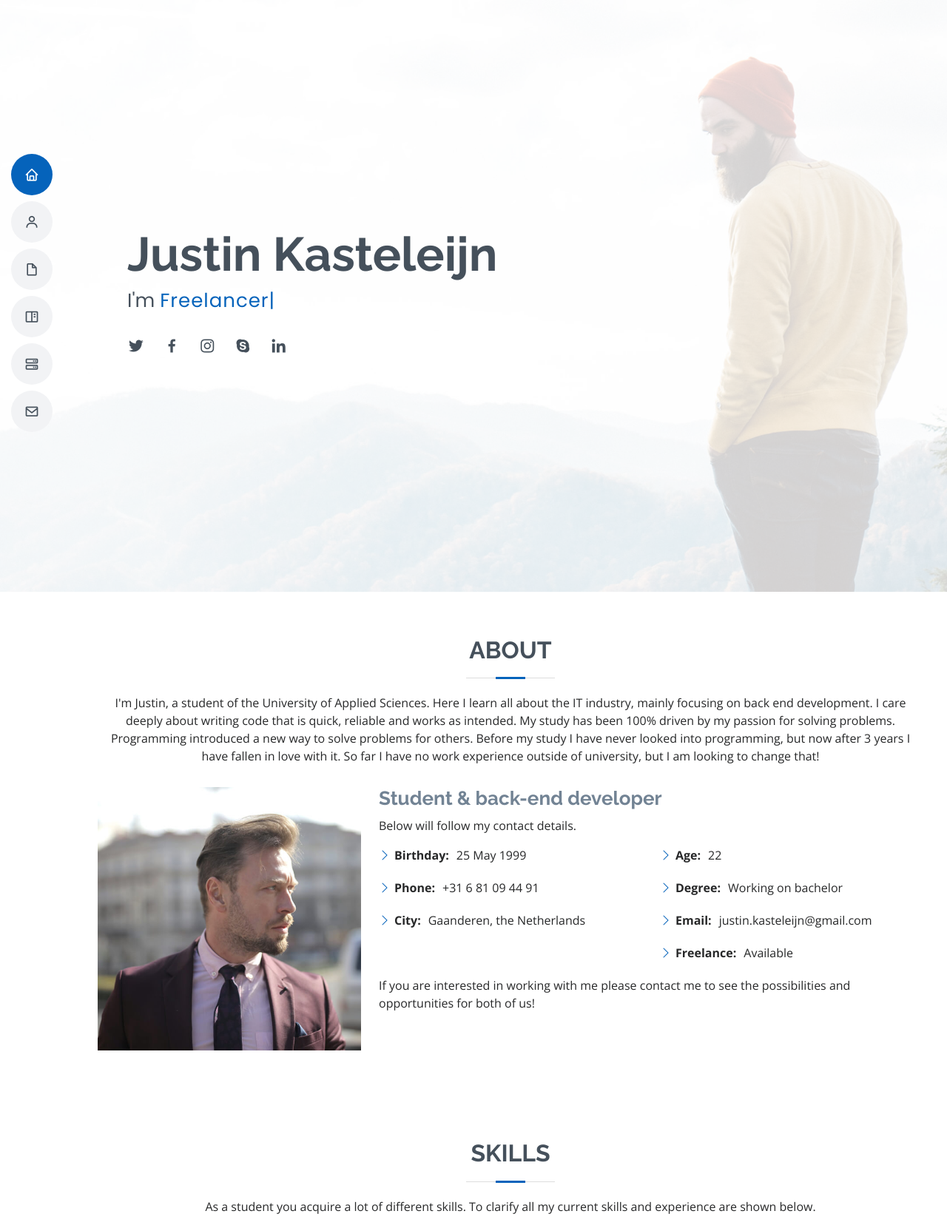
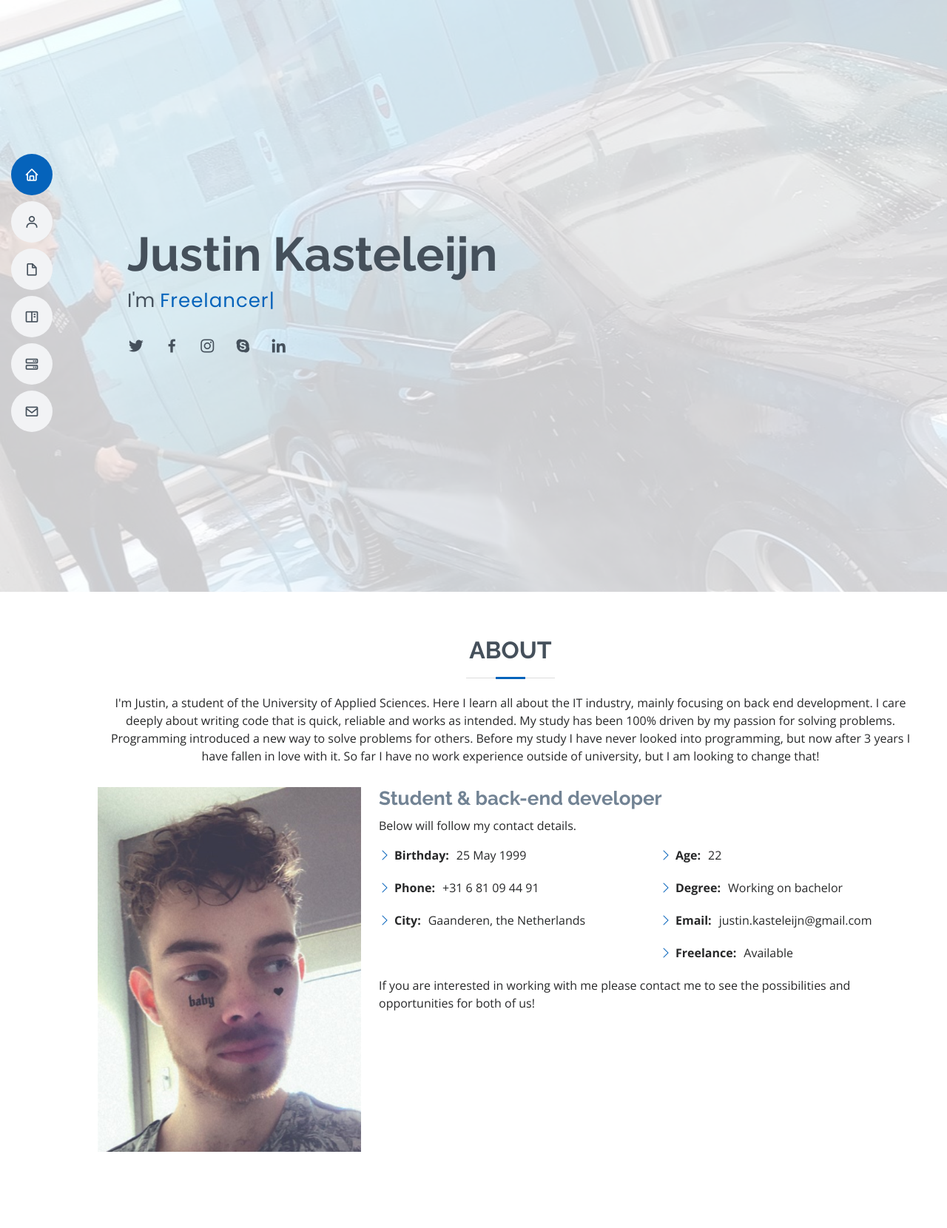
Before and after one commit to JustinKasteleijn/portfolio, a Flask app: page / in a window 1280 px wide. Shown: the top 1660 px of the page at 74% size. Run offline with Flask 2, Linux system fonts and the light colour scheme; some libraries are stand-ins or nearby versions.

Commit message:
Changed pictures to pictures of myself

```diff
--- a/app/static/assets/css/style.css
+++ b/app/static/assets/css/style.css
@@ -263,7 +263,7 @@ h1, h2, h3, h4, h5, h6 {
 #hero {
     width: 100%;
     height: 100vh;
-    background: url("../img/hero-bg.jpg") top right no-repeat;
+    background: url("../img/me_waching_car.jpg") top right no-repeat;
     background-size: cover;
     position: relative;
 }
--- a/app/templates/index.html
+++ b/app/templates/index.html
@@ -64,7 +64,7 @@
 
                 <div class="row">
                     <div class="col-lg-4">
-                        <img src="assets/img/profile-img.jpg" class="img-fluid" alt="">
+                        <img src="../static/assets/img/profile_pic.JPG" class="img-fluid" alt="">
                     </div>
                     <div class="col-lg-8 pt-4 pt-lg-0 content">
                         <h3>Student &amp; back-end developer</h3>
@@ -364,7 +364,6 @@
                                 it. The result is visible in my portfolio. </p>
                         </div>
                     </div>
-                </div>
 
                     <div class="col-lg-4 col-md-6 d-flex align-items-stretch mt-4 mt-md-0" data-aos="zoom-in"
                          data-aos-delay="200">
@@ -377,9 +376,11 @@
                                 <i class="bx bx-file-blank"></i>
                             </div>
                             <h4>General</h4>
-                        <p>As a student and Freelancer I am always looking forward to new challenges. Therefore I always
+                            <p>As a student and Freelancer I am always looking forward to new challenges. Therefore I
+                                always
                                 suggest you reach me with whatever problem(s) you might have. The chance is always there
                                 that I can help you or find someone else that can!</p>
+                        </div>
                     </div>
                 </div>
             </div>
```
Also changed, not shown: app/static/assets/img/hero-bg.jpg (deleted), app/static/assets/img/me_waching_car.jpg (added), app/static/assets/img/profile-img.jpg (deleted), app/static/assets/img/profile_pic.JPG (added). Lines whose indentation alone changed are shown as unchanged.
